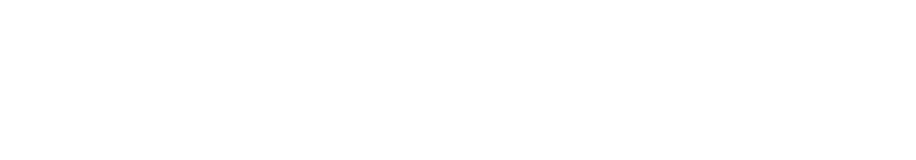
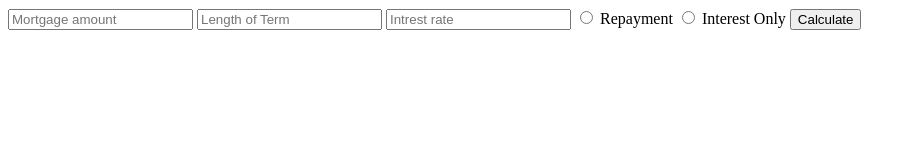
Before and after one commit to bben2208/LiamSensei, a plain HTML site: page index.html in a window 1280 px wide. Shown: the whole page, without its empty margins (0-916 px from the left). Drawn offline with Linux system fonts and the light colour scheme.

Commit message:
added inputs and buttons for my html

```diff
--- a/index.html
+++ b/index.html
@@ -9,6 +9,22 @@
   <body>
 
 
+    <input id="amount" type="number" placeholder="Mortgage amount">
+
+
+    <input id="term" type="number" placeholder="Length of Term" >
+
+
+    <input id="intrest" type="number" placeholder="Intrest rate">
+
+      <input id="repayment"  type="radio" name="mortgage-type" value="repayment" >
+      <label for="repayment">Repayment</label>
+
+      <input id="interest-only"  type="radio" name="mortgage-type" value="interest-only">
+      <label for="interest-only">Interest Only</label>
+
+      <button id="calculateButton">Calculate</button>
+
 
 
     <script type="text/javascript" src="main.js"></script>
```
